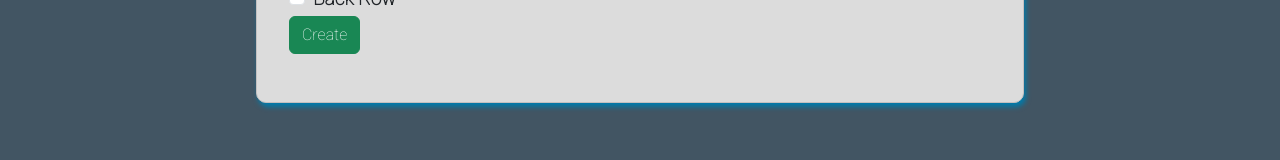
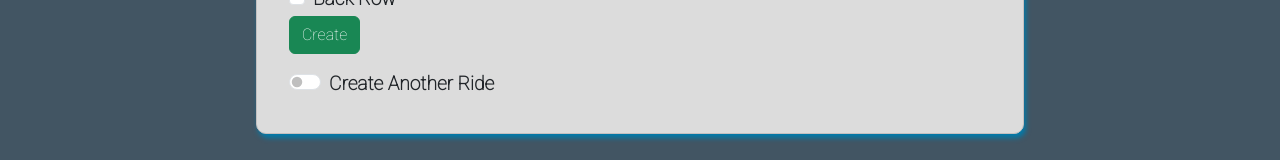
Before and after one commit to Caleb-Ford-93/coaster-capstone, a React (Vite) app: page /newRide in a window 1280 px wide. Shown: the part 470-630 px from the top of the page. Built offline with nearby package versions, Linux system fonts and the light colour scheme; no server answers; sample sign-in values are in the browser's storage; a web font is replaced by a local one.

Commit message:
small changes

```diff
--- a/src/components/forms/Forms.css
+++ b/src/components/forms/Forms.css
@@ -7,3 +7,7 @@
 .profile-input {
   width: 25em;
 }
+/* .submit-button {
+  display: flex;
+  flex-direction: column;
+} */
--- a/src/components/forms/NewRideForm.jsx
+++ b/src/components/forms/NewRideForm.jsx
@@ -10,13 +10,13 @@ export const NewRideForm = ({ currentUser }) => {
   const [parks, setParks] = useState([]);
   const [coasters, setCoasters] = useState([]);
   const [coastersByPark, setCoastersByPark] = useState([]);
+  const [createMultiple, setCreateMultiple] = useState(false);
   const [ride, setRide] = useState({
     dayRide: false,
     nightRide: false,
     frontRow: false,
     backRow: false,
     coasterId: 0,
-    lastRode: new Date(),
   });
 
   const navigate = useNavigate();
@@ -37,14 +37,31 @@ export const NewRideForm = ({ currentUser }) => {
     setRide(rideCopy);
   };
 
+  const switchCreateMultiple = (bool) => {
+    setCreateMultiple(bool);
+  };
+
   const handleSubmit = (e) => {
     e.preventDefault();
     if (ride.coasterId) {
       const rideCopy = { ...ride };
       rideCopy.userId = currentUser.id;
-      createNewRide(rideCopy).then(() => {
-        navigate("/myRides");
-      });
+      (rideCopy.lastRode = new Date()),
+        createNewRide(rideCopy).then(() => {
+          if (!createMultiple) {
+            navigate("/myRides");
+          } else {
+            e.target.reset();
+            switchCreateMultiple(false);
+            setRide({
+              dayRide: false,
+              nightRide: false,
+              frontRow: false,
+              backRow: false,
+              coasterId: 0,
+            });
+          }
+        });
     } else {
       window.alert(`Something went wrong, please try again`);
     }
@@ -62,7 +79,7 @@ export const NewRideForm = ({ currentUser }) => {
   }, []);
 
   return (
-    <Form className="form">
+    <Form className="form" onSubmit={handleSubmit}>
       <Form.Group className="park-choice">
         <Form.Label>
           Theme Park:
@@ -114,6 +131,7 @@ export const NewRideForm = ({ currentUser }) => {
           type="checkbox"
           id="dayRide"
           label="Day Ride"
+          checked={ride.dayRide}
           onChange={(e) => {
             handleChange(e.target.id, e.target.checked);
           }}
@@ -123,6 +141,7 @@ export const NewRideForm = ({ currentUser }) => {
           type="checkbox"
           id="nightRide"
           label="Night Ride"
+          checked={ride.nightRide}
           onChange={(e) => {
             handleChange(e.target.id, e.target.checked);
           }}
@@ -132,6 +151,7 @@ export const NewRideForm = ({ currentUser }) => {
           type="checkbox"
           id="frontRow"
           label="Front Row"
+          checked={ride.frontRow}
           onChange={(e) => {
             handleChange(e.target.id, e.target.checked);
           }}
@@ -141,22 +161,25 @@ export const NewRideForm = ({ currentUser }) => {
           type="checkbox"
           id="backRow"
           label="Back Row"
+          checked={ride.backRow}
           onChange={(e) => {
             handleChange(e.target.id, e.target.checked);
           }}
         />
       </Form.Group>
       <Form.Group className="submit-button">
-        <Button
-          type="submit"
-          className="btn form-btn"
-          variant="success"
-          onClick={(e) => {
-            handleSubmit(e);
-          }}
-        >
+        <Button type="submit" className="btn form-btn" variant="success">
           Create
         </Button>
+        <Form.Check
+          type="switch"
+          id="create-multiple"
+          label="Create Another Ride"
+          checked={createMultiple}
+          onChange={(e) => {
+            switchCreateMultiple(e.target.checked);
+          }}
+        />
       </Form.Group>
     </Form>
   );
--- a/src/components/users/UserProfile.jsx
+++ b/src/components/users/UserProfile.jsx
@@ -2,6 +2,8 @@ import { useParams } from "react-router-dom";
 import { UserInfoCard } from "./UserInfoCard.jsx";
 import { useEffect, useState } from "react";
 import { getUserById } from "../../services/userService.jsx";
+import "./User.css";
+import { Container } from "react-bootstrap";
 
 export const UserProfile = () => {
   const [user, setUser] = useState({});
@@ -19,10 +21,12 @@ export const UserProfile = () => {
     getAndSetUser();
   }, []);
   return (
-    <UserInfoCard
-      user={user}
-      userStats={userStats}
-      setUserStats={setUserStats}
-    />
+    <Container>
+      <UserInfoCard
+        user={user}
+        userStats={userStats}
+        setUserStats={setUserStats}
+      />
+    </Container>
   );
 };
```
